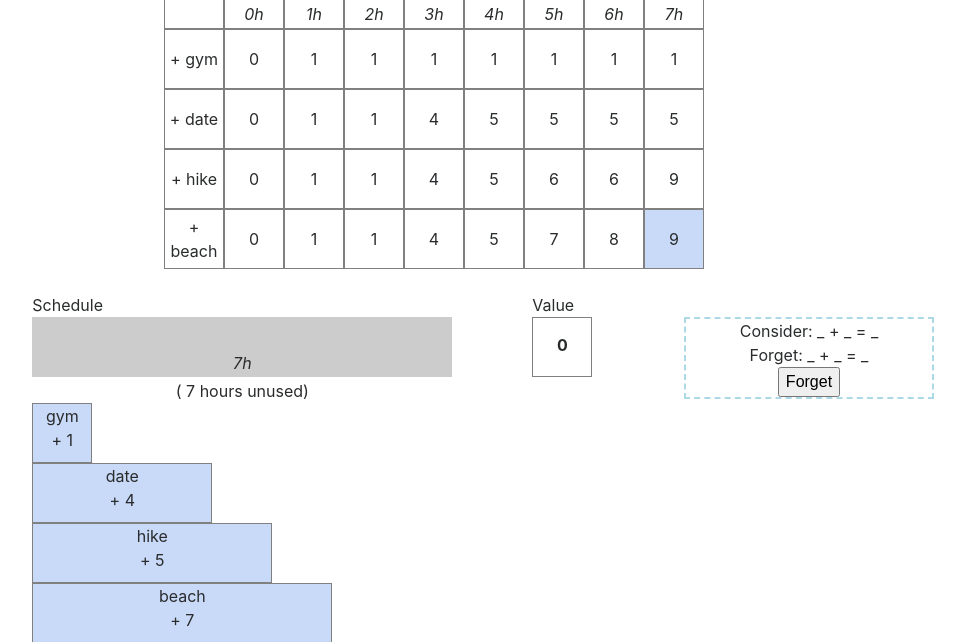
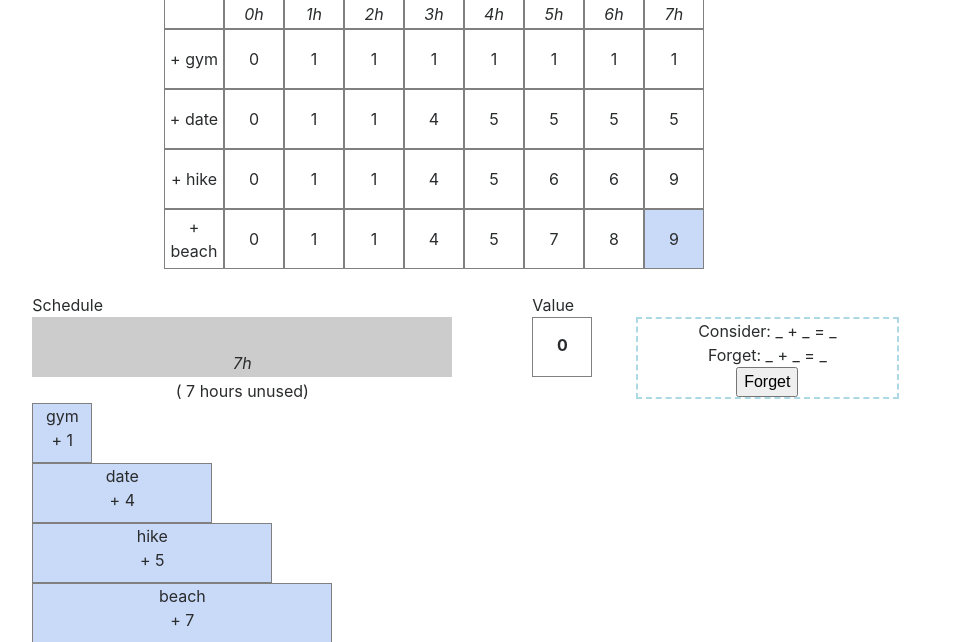
Before and after one commit to austinchambers/dynamic-programming-fun, a PHP site: page /interactions/scheduling/scheduling.html in a window 1280 px wide. Shown: the part 119-761 px from the top of the page, without its empty margins (206-1171 px from the left). Run offline with PHP 8.4, Linux system fonts and the light colour scheme; some libraries are stand-ins or nearby versions.

Commit message:
Improved layout of "consider" section.

```diff
--- a/interactions/scheduling/scheduling.css
+++ b/interactions/scheduling/scheduling.css
@@ -1,3 +1,6 @@
 #computation {
     border: 2px dashed lightblue;
+    text-align:center;
+    margin-left: 20px;
+    margin-right: 20px;
 }
--- a/interactions/scheduling/scheduling.html
+++ b/interactions/scheduling/scheduling.html
@@ -61,8 +61,8 @@
                 <div style="padding-top: 15px;"><strong><span style="text-align: center;" class="scheduler-value"> 0 </span></strong></div>
             </div>
         </div>
-        <div class="col-1"></div>
-        <div class="col-3" id="computation">
+        <div class="col-4">
+            <div id="computation">
                 <div id="consider">
                     Consider:
                     <span class="value"> _ </span>
@@ -80,6 +80,7 @@
                     <span class="sum"> _ </span>
                 </div>
                 <button id="forget-button" onclick="onForgetButtonClick()">Forget</button>
+            </div>
         </div>
     </div>
 
```
Lines whose indentation alone changed are shown as unchanged.
